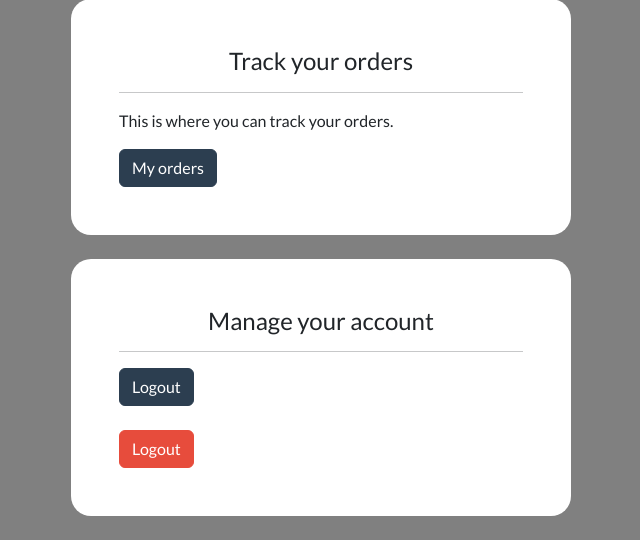
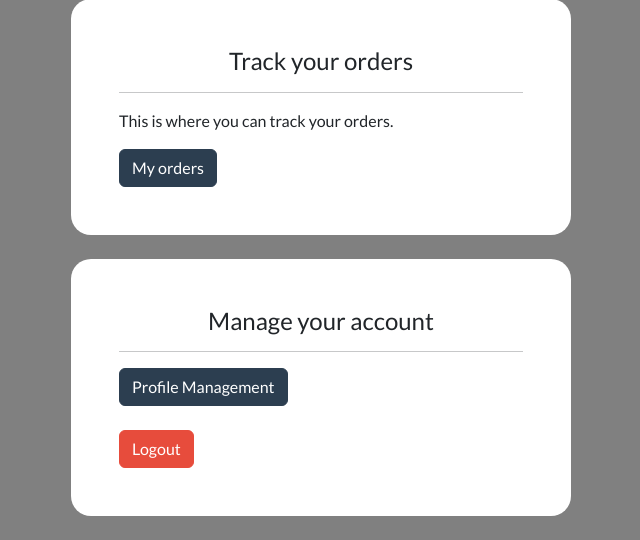
Before and after one commit to AlejandraValdivia/django-ecommerce, a Django app: page /account/dashboard/ in a window 1280 px wide. Shown: the part 407-947 px from the top of the page, without its empty margins (319-959 px from the left). Run offline with Django 5.2, Linux system fonts and the light colour scheme; a user stored in the database is signed in; data comes from the database, SQL or seed files in the repository; both versions use the stored data as it was after the commit; some libraries are stand-ins or nearby versions.

Commit message:
feat: add profile management templates

```diff
--- a/ecommerce/account/templates/account/dashboard.html
+++ b/ecommerce/account/templates/account/dashboard.html
@@ -50,9 +50,9 @@
     <a
       class="btn btn-primary navbar-btn text-white"
       type="button"
-      href="{% url 'user-logout' %}"
+      href="{% url 'profile-management' %}"
     >
-      Logout
+      Profile Management
     </a>
 
     <br />
--- /dev/null
+++ b/ecommerce/account/templates/account/profile-management.html
@@ -0,0 +1 @@
+<h1>Profile Management</h1>
--- a/ecommerce/account/urls.py
+++ b/ecommerce/account/urls.py
@@ -15,7 +15,8 @@ urlpatterns = [
     path('my-login/', views.my_login, name='my-login'),
     path('user-logout/', views.user_logout, name='user-logout'),
 
+    # Dashboard / profile URLs
     path('dashboard/', views.dashboard, name='dashboard'),
-
-
+    path('profile-management/', views.profile_management, name='profile-management'),
+    path('delete-account/', views.delete_account, name='delete-account'),
 ]
--- a/ecommerce/account/views.py
+++ b/ecommerce/account/views.py
@@ -96,11 +96,20 @@ def my_login(request):
     return render(request, 'account/my-login.html', context=context)
 
 
-@login_required(login_url='my-login')
-def dashboard(request):
-    return render(request, 'account/dashboard.html')
 
 
 def user_logout(request):
     auth.logout(request)
     return redirect('store')
+
+@login_required(login_url='my-login')
+def dashboard(request):
+    return render(request, 'account/dashboard.html')
+
+@login_required(login_url='my-login')
+def profile_management(request):
+    return render(request, 'account/profile-management.html')
+
+@login_required(login_url='my-login')
+def delete_account(request):
+    return render(request, 'account/delete-account.html')
```
Also changed, not shown: ecommerce/account/templates/account/delete-account.html (added, +7 -0 lines), ecommerce/db.sqlite3.
